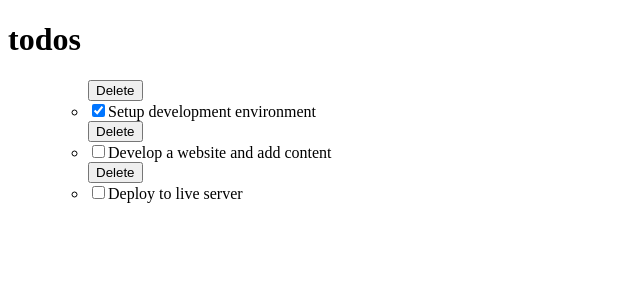
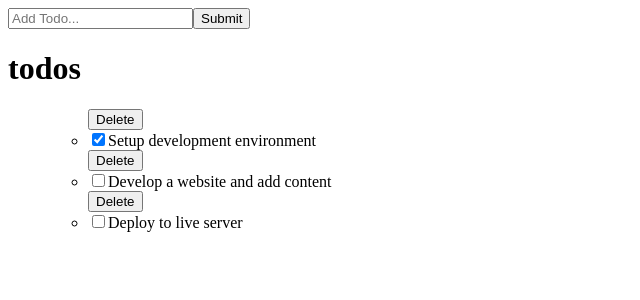
Before and after one commit to Alfred-KInyua/todo-list-react-, a React (Create React App) app: page / in a window 1280 px wide. Shown: the top 300 px of the page, without its empty margins (0-640 px from the left). Built offline with nearby package versions, Linux system fonts and the light colour scheme.

Commit message:
Add text input field and a submit button

```diff
--- a/src/components/InputTodo.js
+++ b/src/components/InputTodo.js
@@ -0,0 +1,24 @@
+import React, { Component } from "react"
+
+class InputTodo extends Component {
+    constructor(props){
+        super(props)
+        this.state={
+            Title:"",
+        }
+    }
+    onChange=(e)=>{
+      this.setState({
+        Title: e.target.value
+      })
+    }
+  render() {
+    return (
+      <form>
+        <input type="text" placeholder="Add Todo..." value={this.state.Title} onChange={this.onChange}/>
+        <button>Submit</button>
+      </form>
+    )
+  }
+}
+export default InputTodo
--- a/src/components/TodoContainer.js
+++ b/src/components/TodoContainer.js
@@ -1,6 +1,7 @@
 import React from "react";
 import TodoList from "./TodosList";
 import Header from "./Header";
+import InputTodo from "./InputTodo";
 
 class TodoContainer extends React.Component{
     constructor(props){
@@ -49,6 +50,7 @@
     render() {
         return (
             <>
+            <InputTodo/>
             <Header/>
             <TodoList todos={this.state.todos}
               handleChangeProps={this.handleChange}
--- a/src/components/TodoItem.js
+++ b/src/components/TodoItem.js
@@ -1,6 +1,12 @@
 import React from "react"
 import TodoList from "./TodosList"
 class TodoItem extends React.Component{
+    constructor(props){
+        super(props)
+        this.state={
+            Title:"",
+        }
+    }
 render(){
     return(
         <>
```
